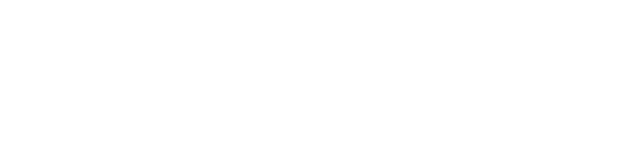
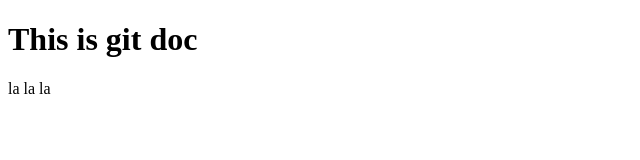
Before and after one commit to sarli-s/test2, a plain HTML site: page index.html in a window 1280 px wide. Shown: the whole page, without its empty margins (0-640 px from the left). Drawn offline with Linux system fonts and the light colour scheme.

Commit message:
changing in index.html and sarted.txt

```diff
--- a/index.html
+++ b/index.html
@@ -6,6 +6,7 @@
     <title>Document</title>
 </head>
 <body>
-
+    <h1>This is git doc</h1>
+    <p>la la la</p>
 </body>
 </html>
```
Also changed, not shown: starter.txt.
